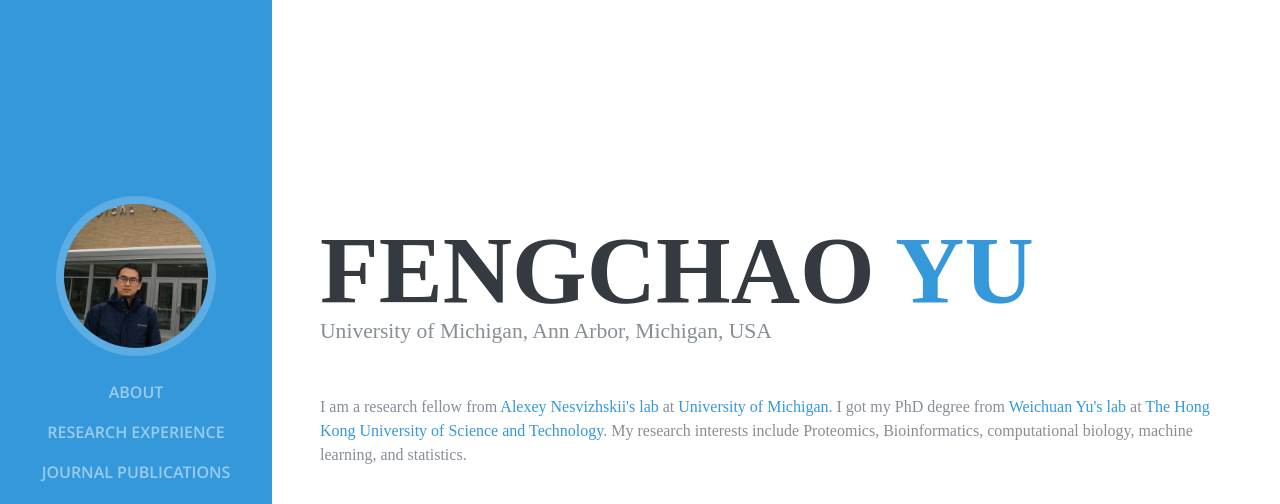
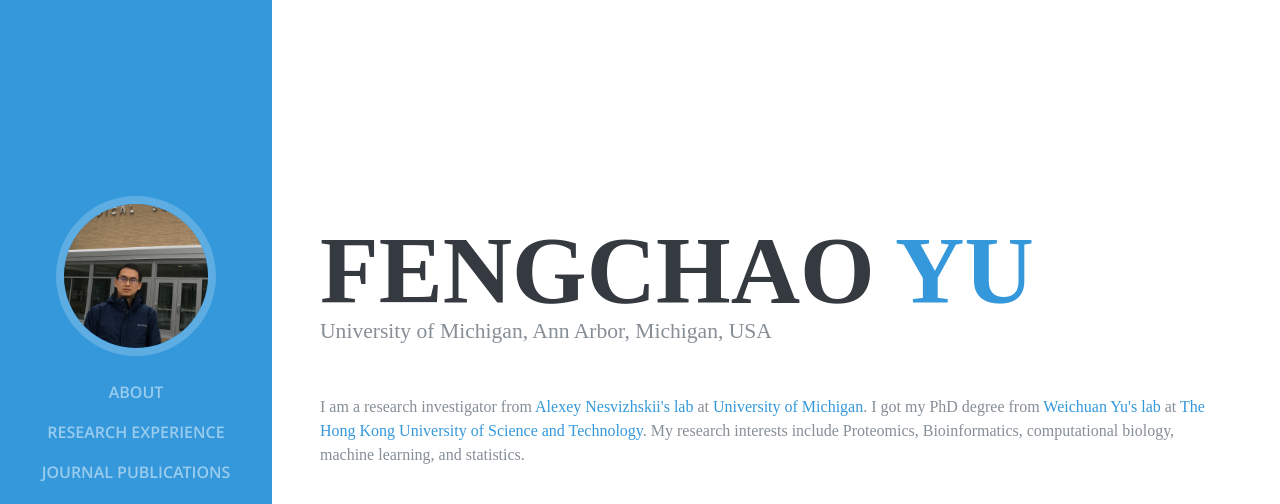
Before and after one commit to fcyu/fcyu.github.io, a plain HTML site: page index.html in a window 1280 px wide. Shown: the top 504 px of the page. Drawn offline with nearby package versions, Linux system fonts and the light colour scheme; files whose address does not match are found by name; a web font is replaced by a local one.

```diff
--- a/index.html
+++ b/index.html
@@ -67,7 +67,7 @@
                     <span class="text-primary">Yu</span>
                 </h1>
                 <div class="subheading mb-5">University of Michigan, Ann Arbor, Michigan, USA</div>
-                <p class="mb-5">I am a research fellow from <a href="https://www.nesvilab.org/" target="_blank">Alexey Nesvizhskii's lab</a> at <a href="https://umich.edu/" target="_blank">University of Michigan</a>. I got my PhD degree from <a href="http://bioinformatics.ust.hk/" target="_blank">Weichuan Yu's lab</a> at <a href="https://www.ust.hk/" target="_blank">The Hong Kong University of Science and Technology</a>. My research interests include Proteomics, Bioinformatics, computational biology, machine learning, and statistics.</p>
+                <p class="mb-5">I am a research investigator from <a href="https://www.nesvilab.org/" target="_blank">Alexey Nesvizhskii's lab</a> at <a href="https://umich.edu/" target="_blank">University of Michigan</a>. I got my PhD degree from <a href="http://bioinformatics.ust.hk/" target="_blank">Weichuan Yu's lab</a> at <a href="https://www.ust.hk/" target="_blank">The Hong Kong University of Science and Technology</a>. My research interests include Proteomics, Bioinformatics, computational biology, machine learning, and statistics.</p>
                 <ul class="list-inline list-social-icons mb-0">
                     <li class="list-inline-item">
                         <a href="https://orcid.org/0000-0002-7695-3698" target="_blank">
```
